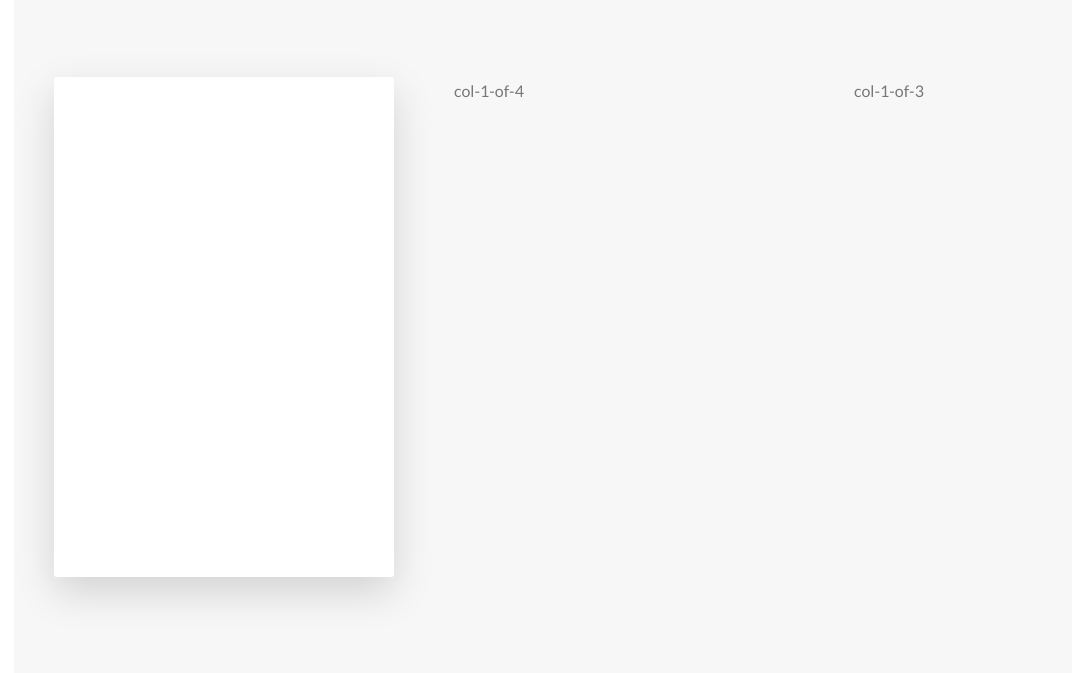
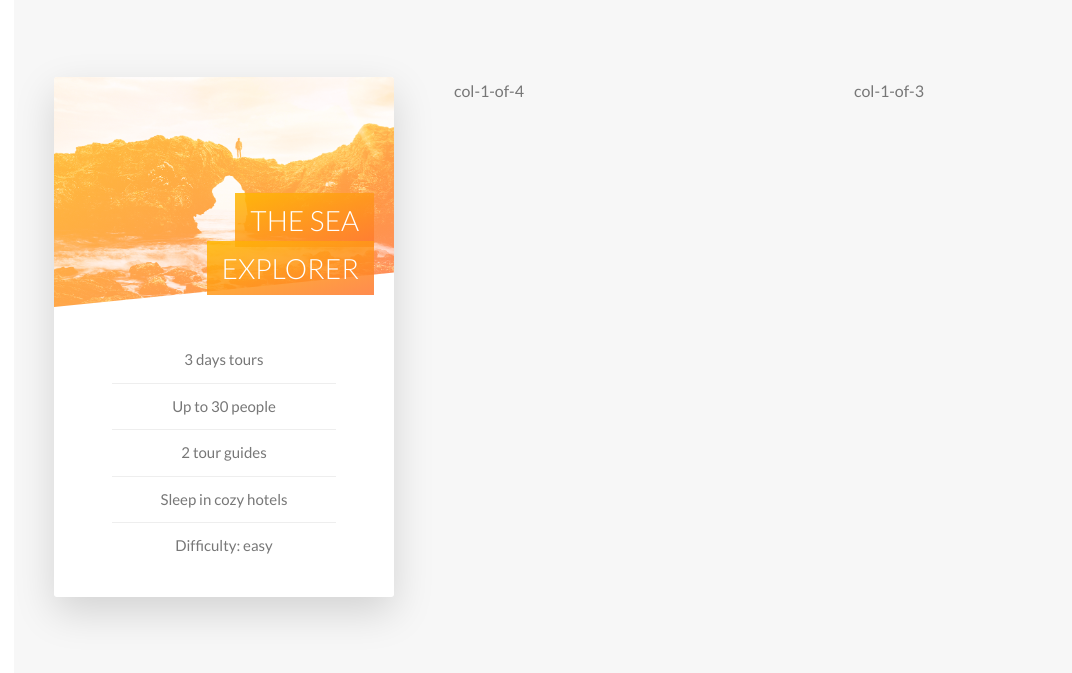
Before and after one commit to jess-alejo/tiny-projects, a website: page 004-natours/index.html in a window 1280 px wide. Shown: the part 2517-3190 px from the top of the page, without its empty margins (16-1088 px from the left). Drawn offline with Linux system fonts and the light colour scheme.

Commit message:
Natours: Building the Tours Section - Part 2

```diff
--- a/004-natours/index.html
+++ b/004-natours/index.html
@@ -142,7 +142,23 @@
         <div class="row">
           <div class="col-1-of-3">
             <div class="card">
-              <div class="card__side card__side--front">FRONT </div>
+              <div class="card__side card__side--front">
+                <div class="card__picture card__picture--1">&nbsp;</div>
+                <h4 class="card__heading"
+                  ><span class="card__heading-content card__heading-content--1"
+                    >The Sea Explorer</span
+                  ></h4
+                >
+                <div class="card__details">
+                  <ul>
+                    <li>3 days tours</li>
+                    <li>Up to 30 people</li>
+                    <li>2 tour guides</li>
+                    <li>Sleep in cozy hotels</li>
+                    <li>Difficulty: easy</li>
+                  </ul>
+                </div>
+              </div>
               <div class="card__side card__side--back card__side--back-1"
                 >BACK</div
               >
--- a/004-natours/sass/abstracts/_variables.scss
+++ b/004-natours/sass/abstracts/_variables.scss
@@ -17,6 +17,8 @@ $color-tertiary-light: #2998ff;
 $color-tertiary-dark: #5643fa;
 
 $color-gray-light-1: #f7f7f7;
+$color-gray-light-2: #eee;
+
 $color-gray-dark: #777;
 $color-white: #fff;
 $color-black: #000;
--- a/004-natours/sass/components/_card.scss
+++ b/004-natours/sass/components/_card.scss
@@ -2,19 +2,19 @@
   -moz-perspective: 150rem;
   perspective: 150rem;
   position: relative;
-  height: 50rem;
+  height: 52rem;
 
   &__side {
     position: absolute;
     top: 0;
     left: 0;
-    height: 50rem;
+    height: 52rem;
     width: 100%;
 
     backface-visibility: hidden;
-    color: #fff;
     box-shadow: 0 1.5rem 4rem rgba($color-black, 0.15);
     border-radius: 3px;
+    overflow: hidden;
     transition: all 0.8s ease;
 
     &--front {
@@ -35,10 +35,83 @@
   }
 
   &:hover &__side--front {
-    transform: rotateY(180deg);
+    transform: rotateY(-180deg);
   }
 
   &:hover &__side--back {
     transform: rotateY(0);
   }
+
+  // FRONT SIDE STYLING
+  &__picture {
+    background-blend-mode: screen;
+    height: 23rem;
+    -webkit-clip-path: polygon(0 0, 100% 0, 100% 85%, 0 100%);
+    clip-path: polygon(0 0, 100% 0, 100% 85%, 0 100%);
+
+    &--1 {
+      background-image: linear-gradient(
+          to bottom right,
+          $color-secondary-light,
+          $color-secondary-dark
+        ),
+        url(../img/nat-5.jpg);
+      background-size: cover;
+    }
+    &--2 {
+      background-image: url(../img/nat-5.jpg);
+      background-size: cover;
+    }
+    &--3 {
+      background-image: url(../img/nat-5.jpg);
+      background-size: cover;
+    }
+  }
+
+  &__heading {
+    font-size: 2.8rem;
+    font-weight: 300;
+    text-transform: uppercase;
+    color: $color-white;
+
+    position: absolute;
+    top: 12rem;
+    right: 2rem;
+    text-align: right;
+
+    width: 75%;
+  }
+
+  &__heading-content {
+    padding: 1rem 1.5rem;
+    -webkit-box-decoration-break: clone;
+    box-decoration-break: clone;
+    &--1 {
+      background-image: linear-gradient(
+        to right bottom,
+        rgba($color-secondary-light, 0.85),
+        rgba($color-secondary-dark, 0.85)
+      );
+    }
+  }
+
+  &__details {
+    padding: 3rem;
+
+    ul {
+      list-style: none;
+      width: 80%;
+      margin: 0 auto;
+
+      li {
+        text-align: center;
+
+        font-size: 1.5rem;
+        padding: 1rem;
+        &:not(:last-child) {
+          border-bottom: 1px solid $color-gray-light-2;
+        }
+      }
+    }
+  }
 }
```
Also changed, not shown: 004-natours/css/style.css.
